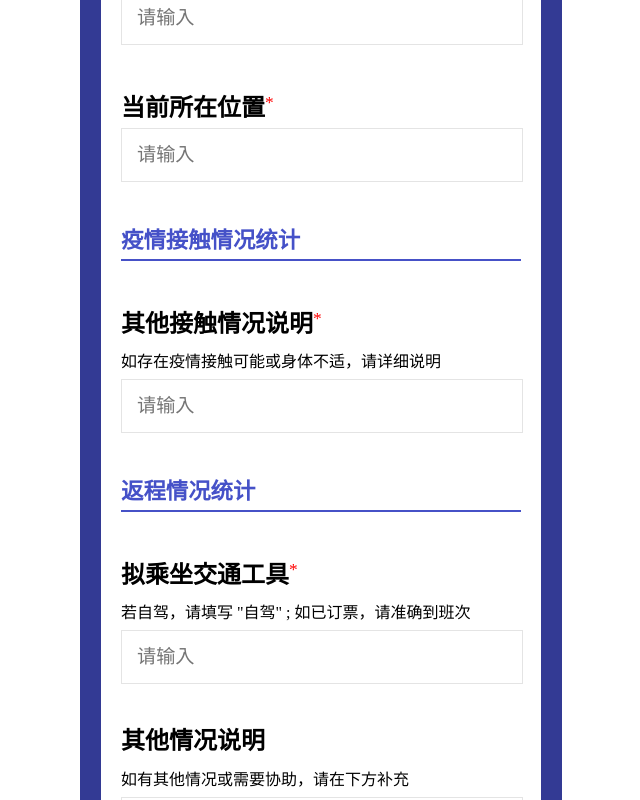
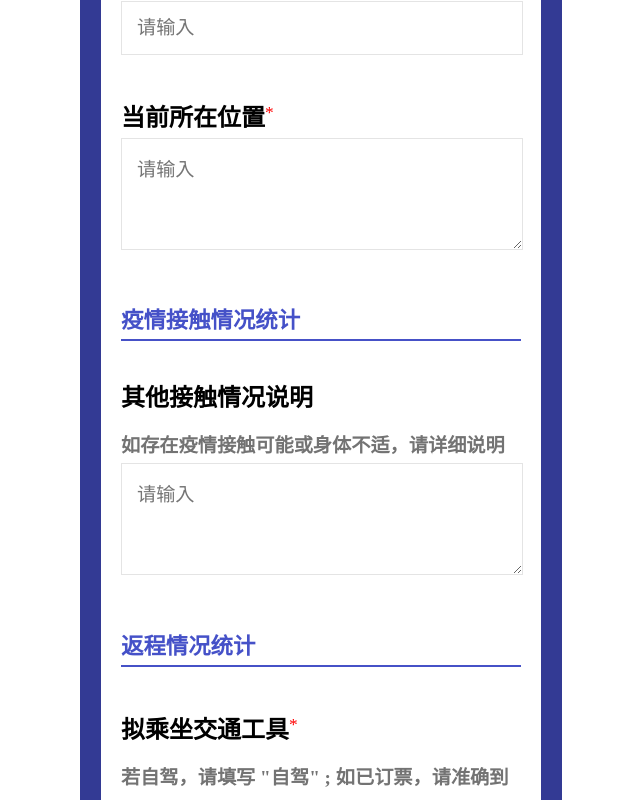
Before and after one commit to tenshinotubasa/ReturingToWork, a React (Create React App) app: page / in a window 1280 px wide. Shown: the part 880-1680 px from the top of the page, without its empty margins (319-959 px from the left). Built offline with nearby package versions, Linux system fonts and the light colour scheme.

Commit message:
输入框组件必要性控制

```diff
--- a/src/BackStat.js
+++ b/src/BackStat.js
@@ -13,7 +13,7 @@ class BackStat extends Component {
                 <p className="title2">返程情况统计</p>
                 <hr className="split_line"></hr>
                 <InfoItem Name="拟乘坐交通工具" Tip='若自驾，请填写 "自驾" ; 如已订票，请准确到班次'/>
-                <InfoItem Name="其他情况说明" Tip="如有其他情况或需要协助，请在下方补充" IsNeccessary={false}/>
+                <InfoItem Name="其他情况说明" Tip="如有其他情况或需要协助，请在下方补充" IsNeccessary={false} IsMultText={true}/>
             </div>
          );
     }
--- a/src/Person.js
+++ b/src/Person.js
@@ -14,7 +14,7 @@ class Person extends Component {
                 <InfoItem Name="部门" Tip="例如：质检部"/>
                 <InfoItem Name="手机号" />
                 <InfoItem Name="现居住地址" />
-                <InfoItem Name="当前所在位置" />
+                <InfoItem Name="当前所在位置" IsMultText={true}/>
             </div>
          );
     }
--- a/src/TouchStat.js
+++ b/src/TouchStat.js
@@ -12,7 +12,7 @@ class TouchStat extends Component {
             <div>
                 <p className="title2">疫情接触情况统计</p>
                 <hr className="split_line"></hr>
-                <InfoItem Name="其他接触情况说明" Tip="如存在疫情接触可能或身体不适，请详细说明"/>
+                <InfoItem Name="其他接触情况说明" Tip="如存在疫情接触可能或身体不适，请详细说明" IsNeccessary={false} IsMultText={true}/>
             </div>
          );
     }
--- a/src/style.css
+++ b/src/style.css
@@ -84,6 +84,14 @@ body{
     width: calc(100% - 30px);
 }
 
+textarea{
+    height:80px;
+    font-size: 1.2em;
+    border: 1px solid rgb(228, 228, 228);
+    padding: 15px;
+    width: calc(100% - 30px);
+}
+
 .infoItem{
     text-align: left;
     line-height: 2.2em;
--- a/src/subcomp/InfoItem.js
+++ b/src/subcomp/InfoItem.js
@@ -15,9 +15,14 @@ class InfoItem extends Component {
             <div className="infoItem">
                 <InfoName Name={this.props.Name} IsNeccessary={this.props.IsNeccessary} />
                 {
-                    this.props.Tip ? <div>{this.props.Tip}</div> : null
+                    this.props.Tip ? <div className="text-desc1">{this.props.Tip}</div> : null
                 }
-                <input className="edit" placeholder={this.props.Mark}></input>
+                {
+                    this.props.IsMultText ?
+                        <textarea placeholder={this.props.Mark}></textarea>:
+                        <input className="edit" placeholder={this.props.Mark}></input>
+                }
+
             </div>
          );
     }
@@ -27,12 +32,14 @@ InfoItem.propTypes={
     Name:PropTypes.string.isRequired,
     Tip:PropTypes.string,
     Mark:PropTypes.string,
-    IsNeccessary:PropTypes.bool
+    IsNeccessary:PropTypes.bool,
+    IsMultText:PropTypes.bool
 }
 
 InfoItem.defaultProps={
     Mark:'请输入',
-    IsNeccessary:true
+    IsNeccessary:true,
+    IsMultText:false
 }
 
 export default InfoItem;
--- a/src/subcomp/InfoName.js
+++ b/src/subcomp/InfoName.js
@@ -18,7 +18,7 @@ class InfoName extends Component {
 }
 
 InfoName.propTypes={
-    Name:PropTypes.string,
+    Name:PropTypes.string.isRequired,
     IsNeccessary:PropTypes.bool
 }
 
```
Also changed, not shown: src/subcomp/MulSelItem.js (added, +31 -0 lines).
